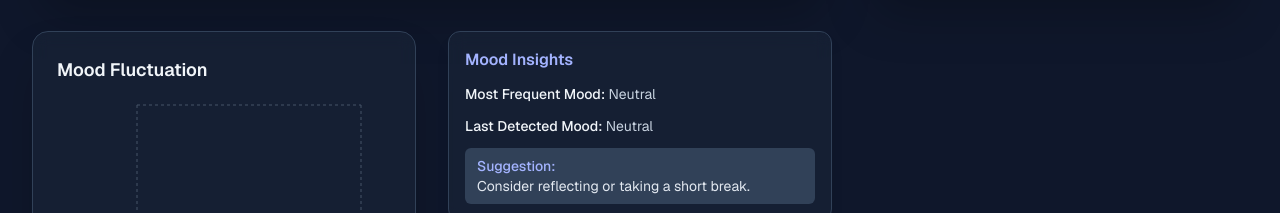
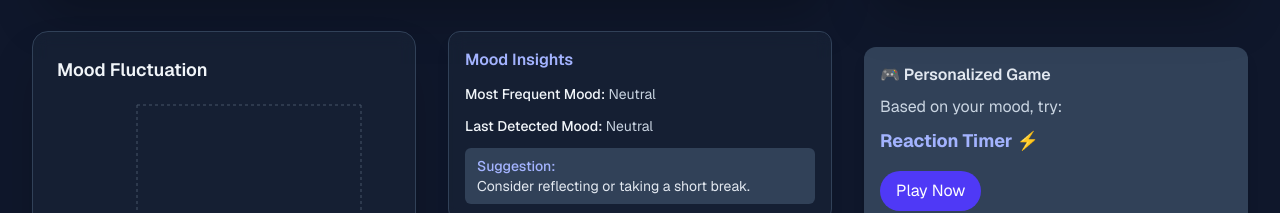
Before and after one commit to Krishnapriya-prasannan/facial_mood_detector, a Next.js app: page / in a window 1280 px wide. Shown: the part 739-952 px from the top of the page. Built offline with nearby package versions, Linux system fonts and the light colour scheme; no server answers.

Commit message:
updated VideoFeed.tsx

```diff
--- a/src/app/components/VideoFeed.tsx
+++ b/src/app/components/VideoFeed.tsx
@@ -7,6 +7,7 @@ import VideoPanel from "./mood/VideoPanel";
 import StatisticsPanel from "./mood/StatisticsPanel";
 import MoodChart from "./mood/MoodChart";
 import MoodInsights from "./mood/MoodInsights";
+import GameSelector from "./mood/GameSelector";
 const VideoFeed: React.FC = () => {
   const videoRef = useRef<HTMLVideoElement>(null);
   const [currentMood, setCurrentMood] = useState<string>("neutral");
@@ -139,6 +140,8 @@ const VideoFeed: React.FC = () => {
           />
           <MoodChart moodHistory={moodHistory} />
           <MoodInsights moodHistory={moodHistory} />
+          <GameSelector mood={currentMood} />
+
         </div>
       </main>
 
```
